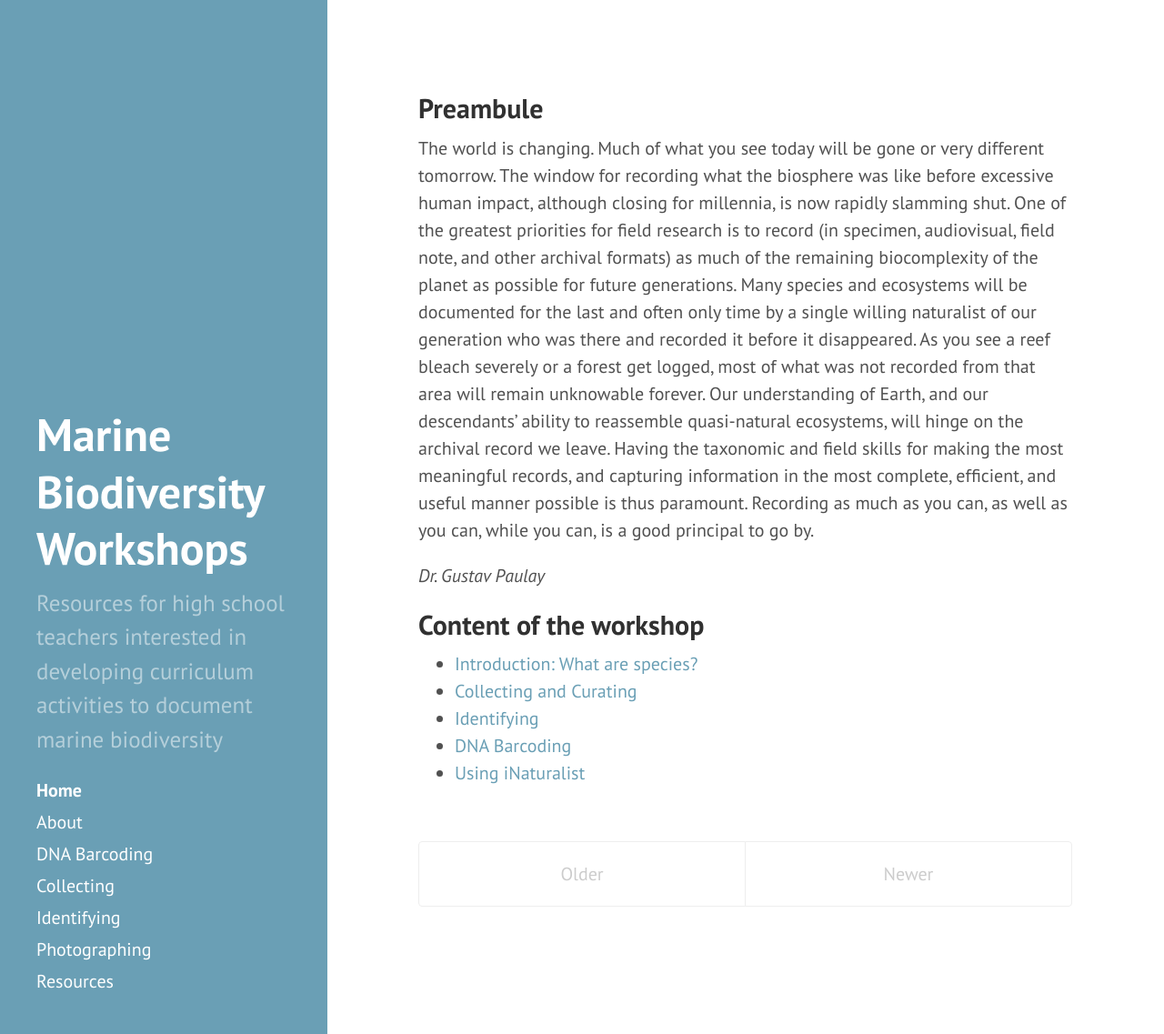
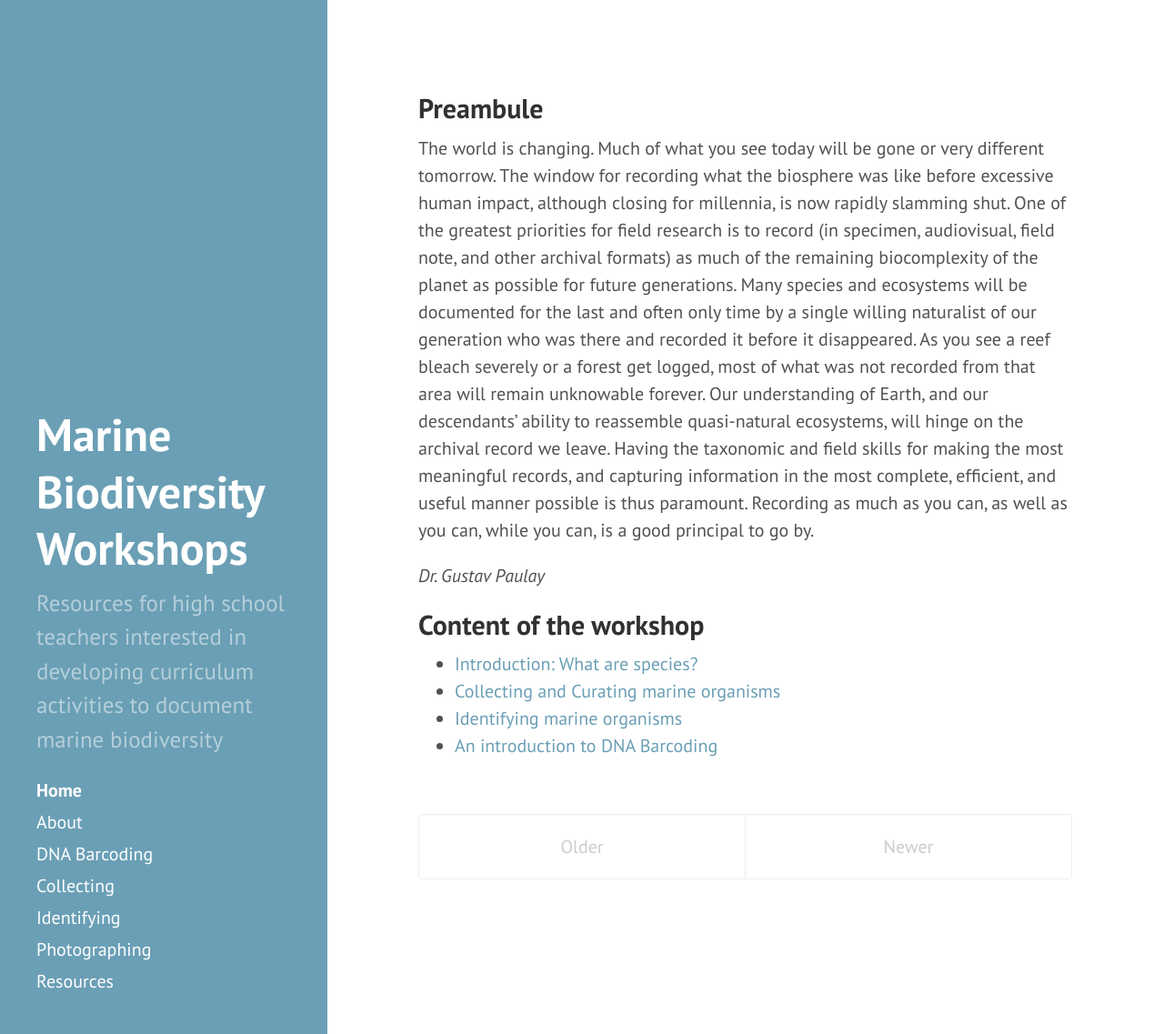
Before and after one commit to marine-diversity-workshops/marine-diversity-workshops.github.io, a Jekyll site: the page built from index.html, in a window 1280 px wide and 1137 px high. Shown: the whole window at 91% size. Built offline with Jekyll 4.4.1, drawn with Linux system fonts in a browser that asks for light colours; nearby versions of some CDN libraries; the list of posts is cut into pages by our own code.

Commit message:
update index

```diff
--- a/index.html
+++ b/index.html
@@ -29,10 +29,9 @@ good principal to go by.</p>
 
 <ul>
   <li> <a href="{{ site.baseurl }}introduction">Introduction: What are species?</li>
-  <li> <a href="{{ site.baseurl }}collecting">Collecting and Curating</a> </li>
-  <li> <a href="{{ site.baseurl }}identifying">Identifying</a> </li>
-  <li> <a href="{{ site.baseurl }}barcoding">DNA Barcoding</a> </li>
-  <li> <a href="{{ site.baseurl }}inaturalist">Using iNaturalist</a> </li>
+  <li> <a href="{{ site.baseurl }}collecting">Collecting and Curating marine organisms</a> </li>
+  <li> <a href="{{ site.baseurl }}identifying">Identifying marine organisms</a> </li>
+  <li> <a href="{{ site.baseurl }}barcoding">An introduction to DNA Barcoding</a> </li>
 </ul>
 
 
```
